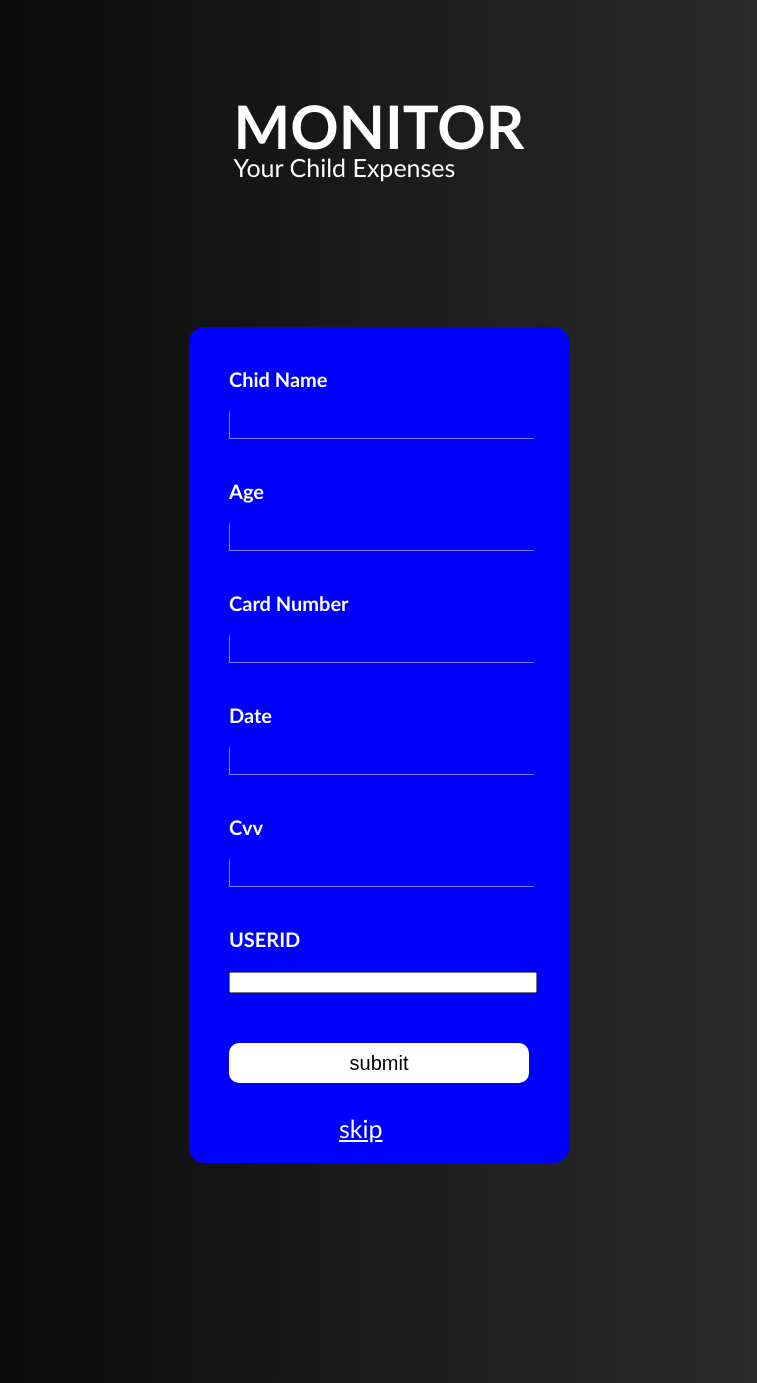
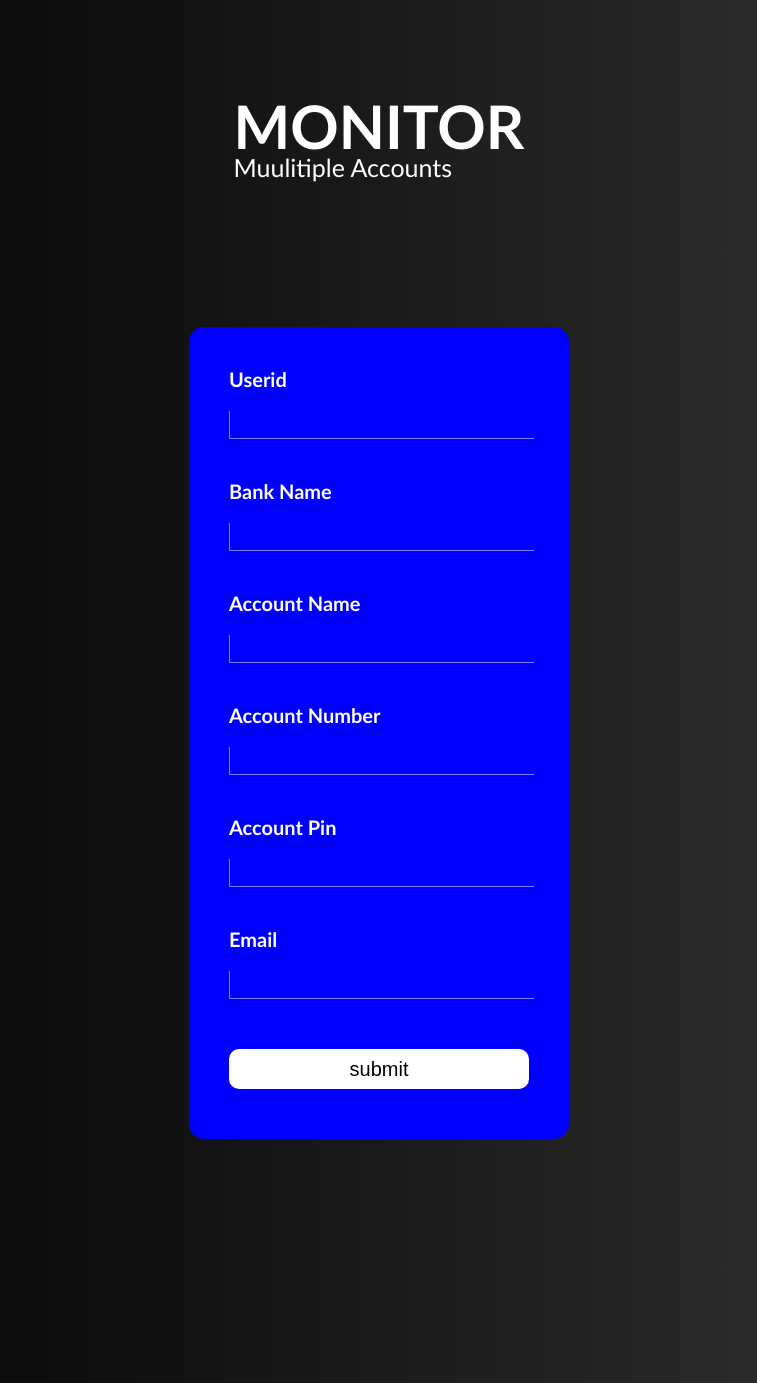
Before and after one commit to tboysmokes/moon, a Flask app: page /add_account in a window 1280 px wide. Shown: the top 1383 px of the page, without its empty margins (261-1018 px from the left). Run offline with Flask 3, Linux system fonts and the light colour scheme.

Commit message:
add the other account database and create and an algorithm for inserting data into them

```diff
--- a/app.py
+++ b/app.py
@@ -8,7 +8,7 @@ connection = sqlite3.connect("user_data.db", check_same_thread=False)
 cursor = connection.cursor()
 
 app = Flask(__name__)
-app.config['SECRET_KEY'] = 'child bank app'
+app.config['SECRET_KEY'] = 'microbankapp'
 
 command = '''CREATE TABLE IF NOT EXISTS users
     (ID            INTEGER    PRIMARY KEY AUTOINCREMENT,
@@ -20,17 +20,36 @@ command = '''CREATE TABLE IF NOT EXISTS users
 
 
 
-command2 = '''CREATE TABLE IF NOT EXISTS child
-      (userID       INTEGER    PRIMARY KEY,
+command2 = '''CREATE TABLE IF NOT EXISTS account
+      (userID       INTEGER    PRIMARY KEY AUTOINCREMENT,
       bankname      TEXT        NOT NULL,
-      account_num  CHAR(2)      NOT NULL,
-      card number  CHAR(18)     NOT NULL,
-      date         CHAR(5)      NOT NULL,
-      cvv          CHAR(3)      NOT NULL,
+      account_name  TEXT        NOT NULL,
+      account_num   CHAR(10)    NOT NULL UNIQUE,
+      account_pin   CHAR(6)     NOT NULL,
+      FOREIGN KEY(userID) REFERENCES users(ID))'''
+
+
+command3 = '''CREATE TABLE IF NOT EXISTS secaccount
+      (userID       INTEGER    PRIMARY KEY AUTOINCREMENT,
+      bankname      TEXT        NOT NULL,
+      account_name  TEXT        NOT NULL,
+      account_num   CHAR(10)    NOT NULL UNIQUE,
+      account_pin   CHAR(6)     NOT NULL,
+      FOREIGN KEY(userID) REFERENCES users(ID))'''
+
+
+command4 = '''CREATE TABLE IF NOT EXISTS thirdaccount
+      (userID       INTEGER    PRIMARY KEY AUTOINCREMENT,
+      bankname      TEXT        NOT NULL,
+      account_name  TEXT        NOT NULL,
+      account_num   CHAR(10)    NOT NULL UNIQUE,
+      account_pin   CHAR(6)     NOT NULL,
       FOREIGN KEY(userID) REFERENCES users(ID))'''
 
 cursor.execute(command)
 cursor.execute(command2)
+cursor.execute(command3)
+cursor.execute(command4)
 
 
 
@@ -38,16 +57,47 @@ cursor.execute(command2)
 
 @app.route('/add_account', methods=['GET', 'POST'])
 def add_account():
+    global bank_name
+    global accname
+    global accnum
     if request.method == 'POST':
-        accname = request.form['name']
-        childage = request.form['age']
-        cardnum = request.form['cardno']
-        date = request.form['data']
-        cvv = request.form['cvv']
-        userid= request.form['userid']
+        userid = request.form['userid']
+        bank_name = request.form['bankna']
+        accname = request.form['accname']
+        accnum = request.form['accnum']
+        accpin = request.form['accpin']
+        print(accname, accnum)
 
-        cursor.execute("INSERT INTO child VALUES(?,?,?,?,?,?)", ( userid, accname, childage, cardnum, date, cvv))
+        query = "SELECT * FROM account WHERE userID = '"+userid+"'"
+        cursor.execute(query)
+
+        check = cursor.fetchall()
+
+        if len(check) == 0:
+            cursor.execute("INSERT INTO account VALUES (?,?,?,?,?)", ( userid, bank_name, accname, accnum, accpin))
+        else:
+            query2 = "SELECT * FROM secaccount WHERE userID = '"+userid+"'"
+            cursor.execute(query2)
+
+            check2 = cursor.fetchall()
+            if len(check2) == 0:
+                cursor.execute("INSERT INTO secaccount VALUES (?,?,?,?,?)", ( userid, bank_name, accname, accnum, accpin))
+            else:
+                query3 = "SELECT * FROM thirdaccount WHERE userID = '"+userid+"'"
+                cursor.execute(query3)
+                check3 = cursor.fetchall()
+                if len(check3) == 0:
+                    cursor.execute("INSERT INTO thirdaccount VALUES (?,?,?,?,?)", ( userid, bank_name, accname, accnum, accpin))
+                else:
+                    flash("")
+
+
+
+
+
+        connection.commit()
         print("successful")
+        return redirect("/home", code=302)
 
     return render_template('create.html')
 
@@ -106,6 +156,26 @@ def register():
     return render_template('register.html')
 
 
+def getdata():
+    cursor.execute('''
+            SELECT account.userID, account.account_name, account.account_pin, users.firstname
+            FROM account
+            INNER JOIN users ON account.userID = users.ID''')
+    datas = cursor.fetchall()
+
+    details = []
+    for data in datas:
+        userid, name, pin, username = data
+        details.append({
+            'account.userID': userid,
+            'account.account_name': name,
+            'account.account_pin': pin,
+            'users.firstname': username
+        })
+        print(userid, username, pin)
+        return redirect("/home", code=302)
+
+
 
 @app.route('/home', methods=['GET', 'POST'])
 def home():
@@ -125,16 +195,19 @@ def home():
             'phonenumber': phoneno,
             'password': passw
         })
+        getdata()
 
+        '''
         if request.method == 'POST':
-            ediname = request.form['']
-            edilname = request.form['']
-            ediemail = request.form['']
-            ediphone = request.form['']
-            edipassword = request.form['']
+            ediname = request.form['ediname']
+            edilname = request.form['edilname']
+            ediemail = request.form['ediemail']
+            ediphone = request.form['ediphone']
+            edipassword = request.form['edipass']
+      '''
 
 
-    return render_template('home.html', fname = fname, lname = lname, email = email, phoneno = phoneno, passw = passw, userid = userid)
+    return render_template('home.html', fname = fname, lname = lname, email = email, phoneno = phoneno, passw = passw, userid = userid, bank_name= bank_name, accname=accname, accnum=accnum)
 
 
 
--- a/static/styles/create.css
+++ b/static/styles/create.css
@@ -51,7 +51,7 @@ div.inner input{
     margin-bottom: 20px;
 }
 
-div.inner input[type="text"], input[type="number"]{
+div.inner input[type="text"], input[type="number"], input[type="INTEGER"]{
     color: white;
     border: none;
     border-bottom: 1px solid #ffffff81;
--- a/static/styles/regsty.css
+++ b/static/styles/regsty.css
@@ -24,7 +24,7 @@ div.register p{
     font-size: 19px;
 }
 
-div.register input[type="text"], input[type="name2"], input[type="email"], input[type="number"], input[type="password"], input[type="password"]{
+div.register input[type="text"], input[type="name2"], input[type="email"], input[type="number"], input[type="password"], input[type="password"], input[type="INTEGER"]{
     border: none;
     font-size: 18px;
     color: white;
--- a/templates/create.html
+++ b/templates/create.html
@@ -10,26 +10,25 @@
     <div class="text">
      <div class="rem">
       <h1>monitor</h1>
-      <p>your child expenses</p>
+      <p>muulitiple accounts</p>
      </div>
     </div>
     <div class="top">
         <div class="inner">
             <form action="" method="POST">
-                <h3 >chid name</h3>
-                <input type="text" required name="name" id="name">
-                <h3>age</h3>
-                <input type="number" maxlength="2" required name="age" id="age">
-                <h3>card number</h3>
-                <input type="text" maxlength="17" required name="cardno" id="cardno">
-                <h3>date</h3>
-                <input type="text" maxlength="5" required name="data" id="data">
-                <h3>cvv</h3>
-                <input type="text" maxlength="3" required name="cvv" id="cvv"><br>
-                <h3>USERID</h3>
-                <input type="INTEGER" required name="userid" id="userid"><br>
+                <h3 >userid</h3>
+                <input type="INTEGER" required name="userid" id="userid">
+                <h3>bank name</h3>
+                <input type="text" required name="bankna" id="bankna">
+                <h3>account name</h3>
+                <input type="text" required name="accname" id="accname">
+                <h3>account number</h3>
+                <input type="text" maxlength="10" required name="accnum" id="accnum">
+                <h3>account pin</h3>
+                <input type="text" maxlength="6" required name="accpin" id="accpin">
+                <h3>email</h3>
+                <input type="text" required name="email" id="email"><br>
                 <input type="submit" value="submit">
-                <a href="{{ url_for('home')}}">skip</a>
             </form>
         </div>
     </div>
```
Also changed, not shown: templates/home.html (+10 -10 lines), 2 other files.
